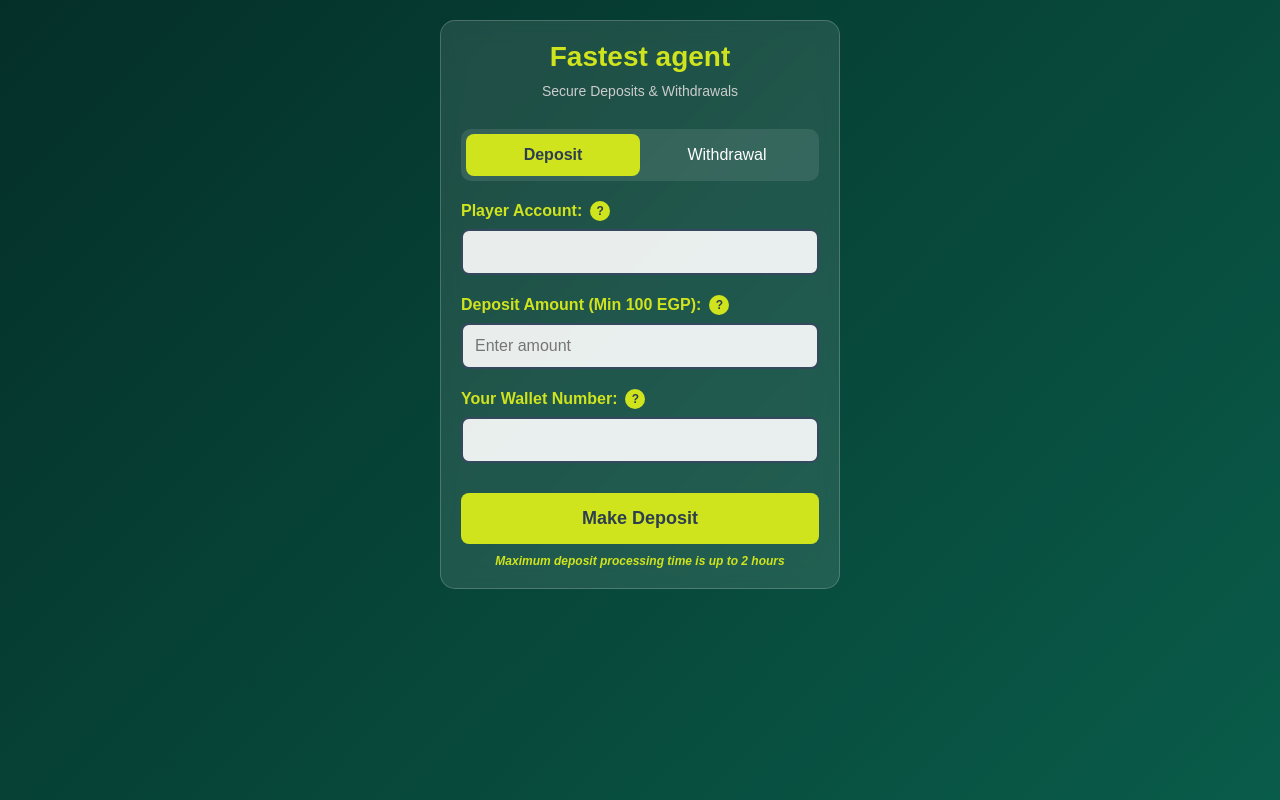
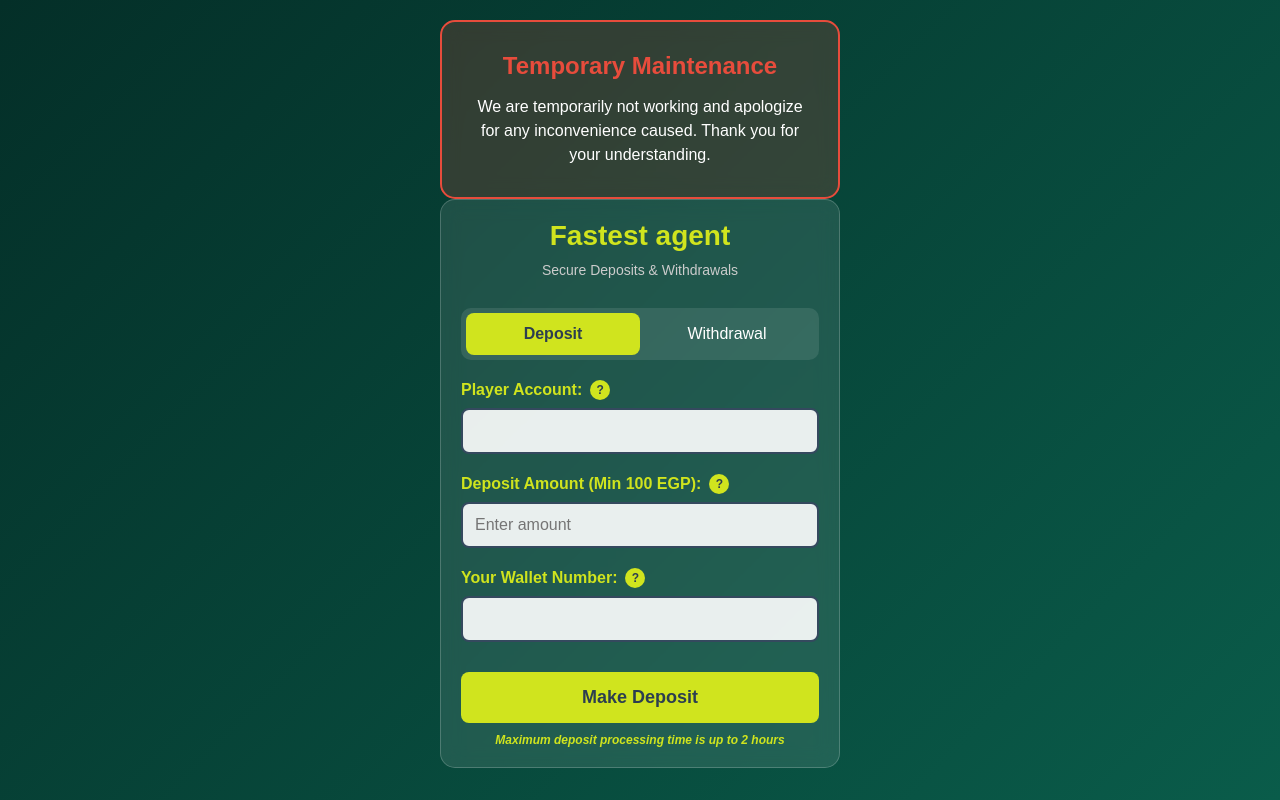
Before and after one commit to SBAgents/FAE, a plain HTML site: page index.html in a window 1280 px wide. Drawn offline with Linux system fonts and the light colour scheme.

Commit message:
Update index.html

```diff
--- a/index.html
+++ b/index.html
@@ -671,7 +671,7 @@
                 withdrawalAmountGroup: true,
                 withdrawalWalletGroup: true,
                 withdrawalCodeGroup: true,
-                maintenanceMessage: false
+                maintenanceMessage: true
             }
         };
 
```
